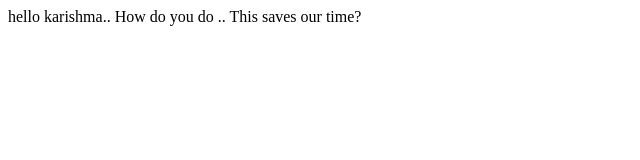
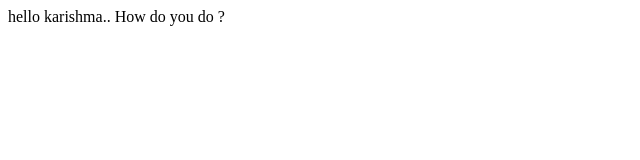
Before and after one commit to karishmamal/jenkins, a plain HTML site: page index.html in a window 1280 px wide. Shown: the whole page, without its empty margins (0-640 px from the left). Drawn offline with Linux system fonts and the light colour scheme.

Commit message:
Update index.html

```diff
--- a/index.html
+++ b/index.html
@@ -1,5 +1,5 @@
 <html>
 <body>
-hello karishma.. How do you do .. This saves our time?
+hello karishma.. How do you do ?
 </body>
 </html>
```
